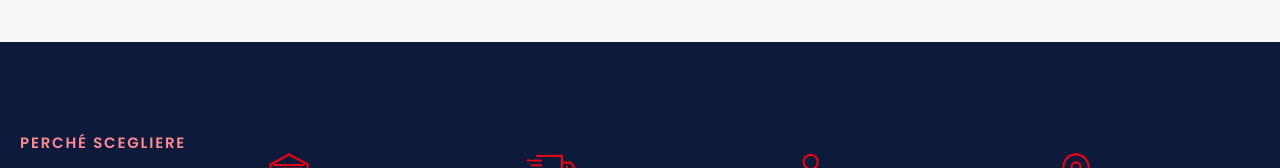
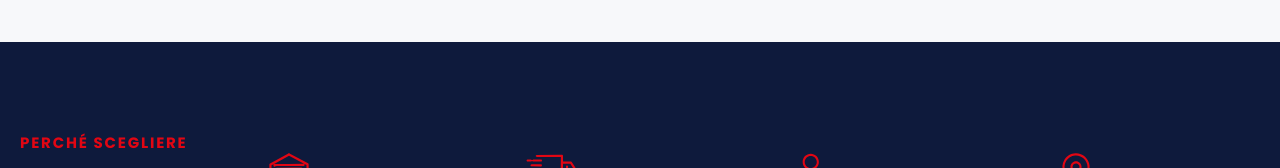
Before and after one commit to BigPyno/sito-flora, a plain HTML site: page sito/index.html in a window 1280 px wide. Shown: the part 3080-3248 px from the top of the page. Drawn offline with Linux system fonts and the light colour scheme.

Commit message:
Occhiello della fascia scura nel rosso di marca
Co-Authored-By: Claude Opus 5 <noreply@anthropic.com>
Claude-Session: https://claude.ai/code/session_01MwFYVU9CcYDaP1aFUQUEUD

```diff
--- a/sito/assets/css/style.css
+++ b/sito/assets/css/style.css
@@ -327,7 +327,9 @@ p  { margin: 0 0 18px; }
 .dark { background: var(--blu-notte); color: #fff; }
 .dark h2 { color: #fff; }
 .dark-grid { display: grid; grid-template-columns: .85fr repeat(4, 1fr); gap: clamp(22px, 3vw, 40px); align-items: start; }
-.dark-title .kicker { color: #ff8b92; }
+/* sul blu notte l'occhiello usa il rosso di marca, con peso 700 per restare leggibile */
+.dark-title .kicker,
+.specialisti .kicker { color: var(--rosso); font-weight: 700; }
 .dark-title img { width: min(100%, 230px); height: auto; }
 .dark-title i { display: block; width: 46px; height: 4px; background: var(--rosso); margin-top: 18px; }
 /* Le icone SVG sono già nel rosso del marchio: niente filtri, il colore resta esatto */
```
